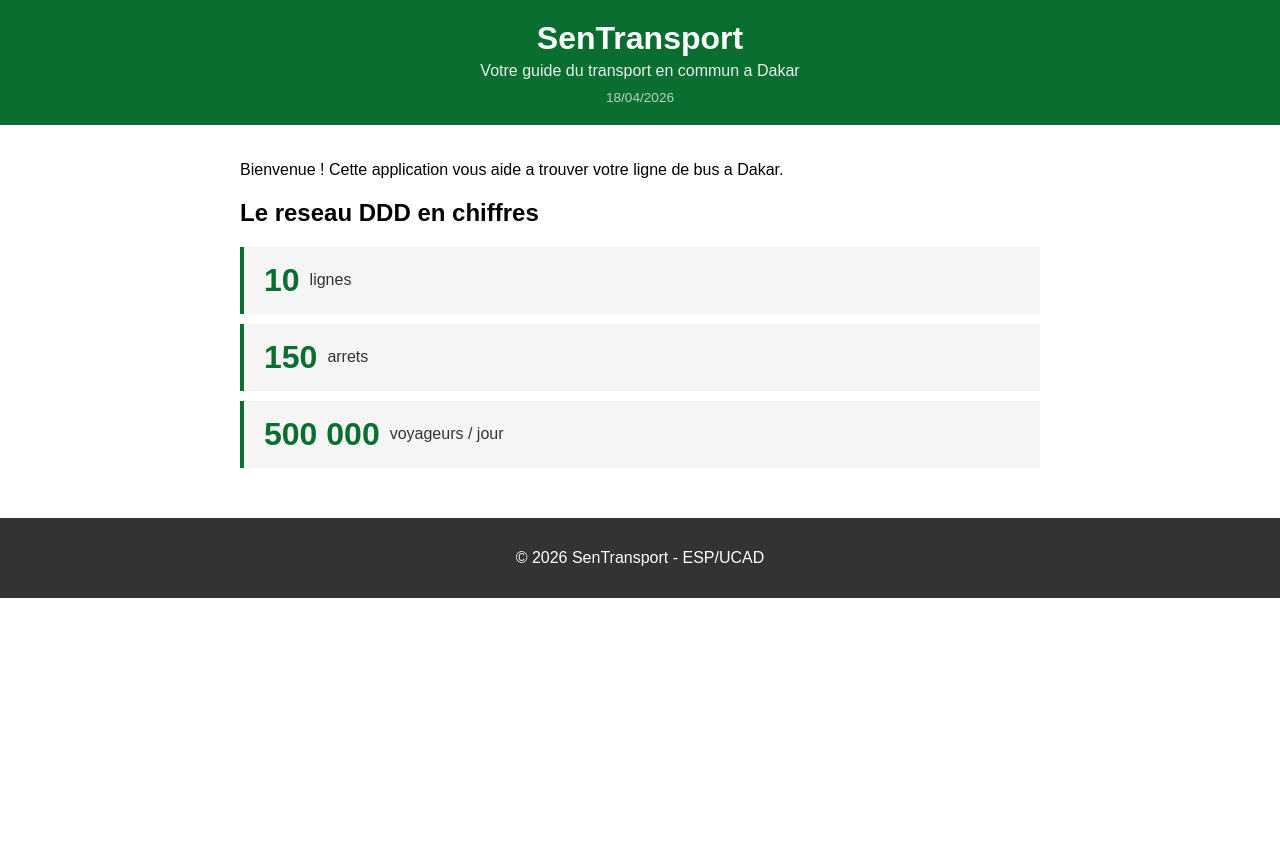
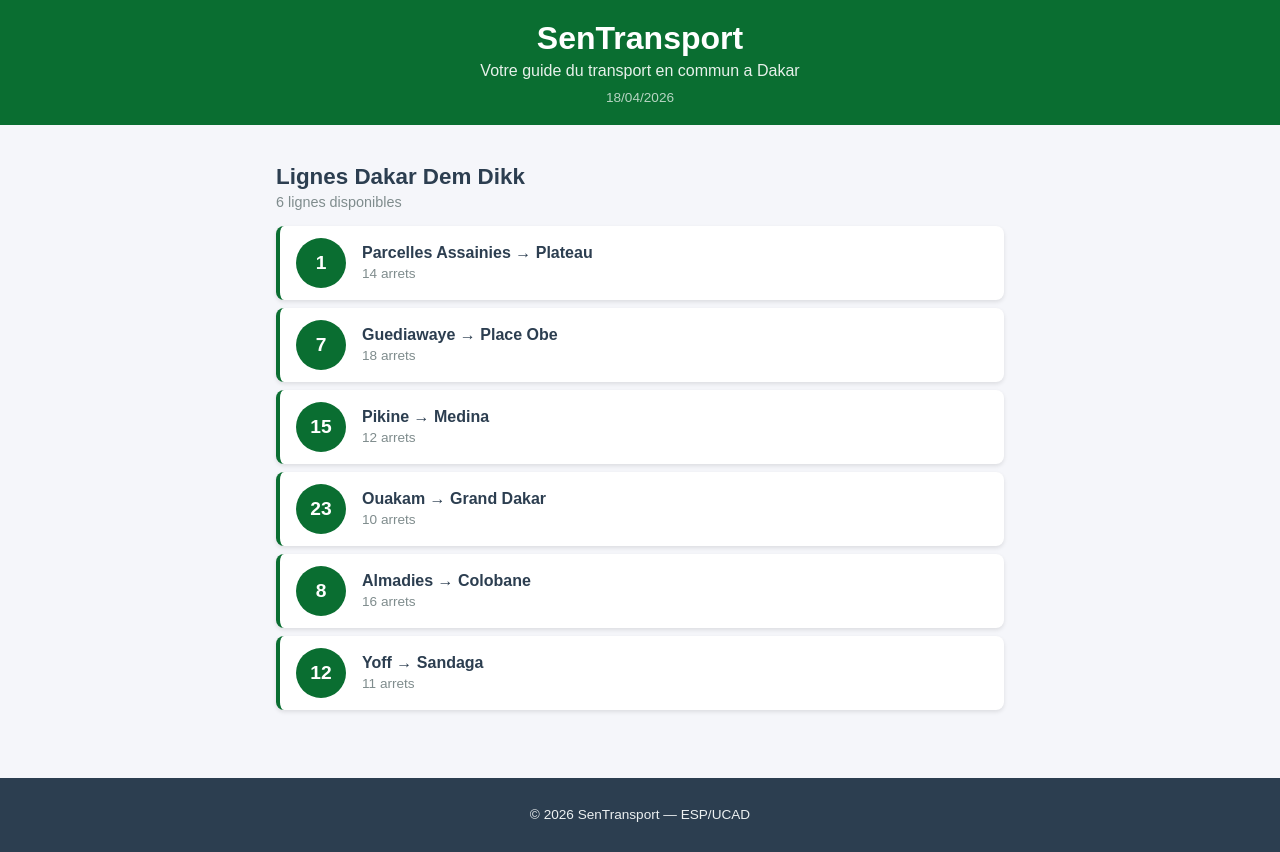
Before and after one commit to Didija22/SenTransport, a React (Create React App) app: page / in a window 1280 px wide. Before the commit the page ends 800 px from the top, so only its background shows below. Built offline with nearby package versions, Linux system fonts and the light colour scheme.

Commit message:
Lab 2 : composants statiques LigneBus et ListeLignes

```diff
--- a/src/App.css
+++ b/src/App.css
@@ -1,9 +1,22 @@
 .App {
   font-family: Arial, sans-serif;
   min-height: 100vh;
+  background-color: #f5f6fa;
+  display: flex;
+  flex-direction: column;
 }
+
 .contenu {
   padding: 20px;
   max-width: 800px;
   margin: 0 auto;
+  width: 100%;
+  box-sizing: border-box;
+  flex: 1;
 }
+
+@media (max-width: 600px) {
+  .contenu {
+    padding: 12px;
+  }
+}
--- a/src/App.js
+++ b/src/App.js
@@ -1,17 +1,29 @@
 import './App.css';
 import Header from './Header';
+import ListeLignes from './ListeLignes';
 import Footer from './Footer';
-import Statistique from './Statistique';
 
 function App() {
+  const lignes = [
+    { id: 1, numero: "1", depart: "Parcelles Assainies",
+      arrivee: "Plateau", arrets: 14 },
+    { id: 2, numero: "7", depart: "Guediawaye",
+      arrivee: "Place Obe", arrets: 18 },
+    { id: 3, numero: "15", depart: "Pikine",
+      arrivee: "Medina", arrets: 12 },
+    { id: 4, numero: "23", depart: "Ouakam",
+      arrivee: "Grand Dakar", arrets: 10 },
+    { id: 5, numero: "8", depart: "Almadies",
+      arrivee: "Colobane", arrets: 16 },
+    { id: 6, numero: "12", depart: "Yoff",
+      arrivee: "Sandaga", arrets: 11 },
+  ];
+
   return (
     <div className="App">
       <Header />
       <main className="contenu">
-        <p>Bienvenue ! Cette application vous aide a trouver
-        votre ligne de bus a Dakar.</p>
-        <h2>Le reseau DDD en chiffres</h2>
-        <Statistique />
+        <ListeLignes lignes={lignes} />
       </main>
       <Footer />
     </div>
--- a/src/Footer.css
+++ b/src/Footer.css
@@ -1,7 +1,8 @@
 .footer {
-  background-color: #333;
-  color: white;
+  background-color: #2c3e50;
+  color: #ecf0f1;
   text-align: center;
-  padding: 15px;
-  margin-top: 20px;
+  padding: 16px;
+  margin-top: 40px;
+  font-size: 0.85rem;
 }
--- a/src/Footer.js
+++ b/src/Footer.js
@@ -3,7 +3,7 @@
 function Footer() {
   return (
     <footer className="footer">
-      <p>&copy; 2026 SenTransport - ESP/UCAD</p>
+      <p>&copy; 2026 SenTransport &mdash; ESP/UCAD</p>
     </footer>
   );
 }
--- /dev/null
+++ b/src/LigneBus.css
@@ -0,0 +1,49 @@
+.ligne-bus {
+  display: flex;
+  align-items: center;
+  padding: 12px 16px;
+  margin: 8px 0;
+  background-color: #ffffff;
+  border-radius: 8px;
+  border-left: 4px solid #0a6e31;
+  box-shadow: 0 2px 4px rgba(0, 0, 0, 0.1);
+  cursor: pointer;
+  transition: transform 0.2s, box-shadow 0.2s;
+}
+
+.ligne-bus:hover {
+  transform: translateX(4px);
+  box-shadow: 0 4px 8px rgba(0, 0, 0, 0.15);
+}
+
+.ligne-numero {
+  background-color: #0a6e31;
+  color: white;
+  font-weight: bold;
+  font-size: 1.2rem;
+  width: 50px;
+  height: 50px;
+  border-radius: 50%;
+  display: flex;
+  align-items: center;
+  justify-content: center;
+  margin-right: 16px;
+  flex-shrink: 0;
+}
+
+.ligne-info {
+  display: flex;
+  flex-direction: column;
+}
+
+.ligne-trajet {
+  font-size: 1rem;
+  font-weight: 600;
+  color: #2c3e50;
+}
+
+.ligne-arrets {
+  font-size: 0.85rem;
+  color: #7f8c8d;
+  margin-top: 4px;
+}
--- /dev/null
+++ b/src/LigneBus.js
@@ -0,0 +1,17 @@
+import './LigneBus.css';
+
+function LigneBus({ numero, depart, arrivee, arrets }) {
+  return (
+    <div className="ligne-bus">
+      <div className="ligne-numero">{numero}</div>
+      <div className="ligne-info">
+        <span className="ligne-trajet">
+          {depart} &rarr; {arrivee}
+        </span>
+        <span className="ligne-arrets">{arrets} arrets</span>
+      </div>
+    </div>
+  );
+}
+
+export default LigneBus;
--- /dev/null
+++ b/src/ListeLignes.css
@@ -0,0 +1,16 @@
+.liste-lignes {
+  padding: 0 16px;
+}
+
+.liste-titre {
+  color: #2c3e50;
+  font-size: 1.4rem;
+  margin-bottom: 4px;
+}
+
+.liste-description {
+  color: #7f8c8d;
+  font-size: 0.9rem;
+  margin-top: 0;
+  margin-bottom: 16px;
+}
--- /dev/null
+++ b/src/ListeLignes.js
@@ -0,0 +1,24 @@
+import LigneBus from './LigneBus';
+import './ListeLignes.css';
+
+function ListeLignes({ lignes }) {
+  return (
+    <div className="liste-lignes">
+      <h2 className="liste-titre">Lignes Dakar Dem Dikk</h2>
+      <p className="liste-description">
+        {lignes.length} lignes disponibles
+      </p>
+      {lignes.map(ligne => (
+        <LigneBus
+          key={ligne.id}
+          numero={ligne.numero}
+          depart={ligne.depart}
+          arrivee={ligne.arrivee}
+          arrets={ligne.arrets}
+        />
+      ))}
+    </div>
+  );
+}
+
+export default ListeLignes;
```
Also changed, not shown: 1 other file (tests, documents, lock files or other folders).
